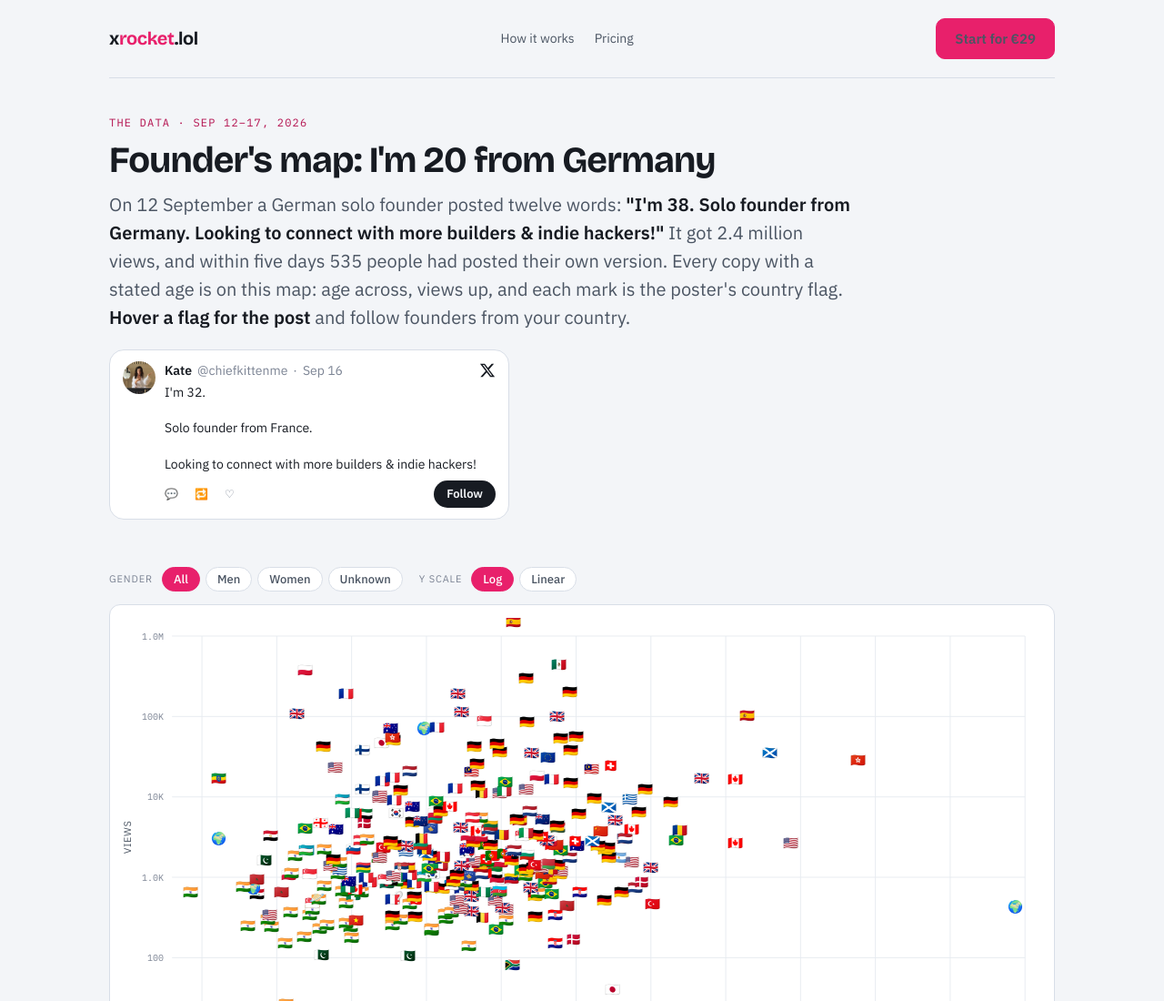
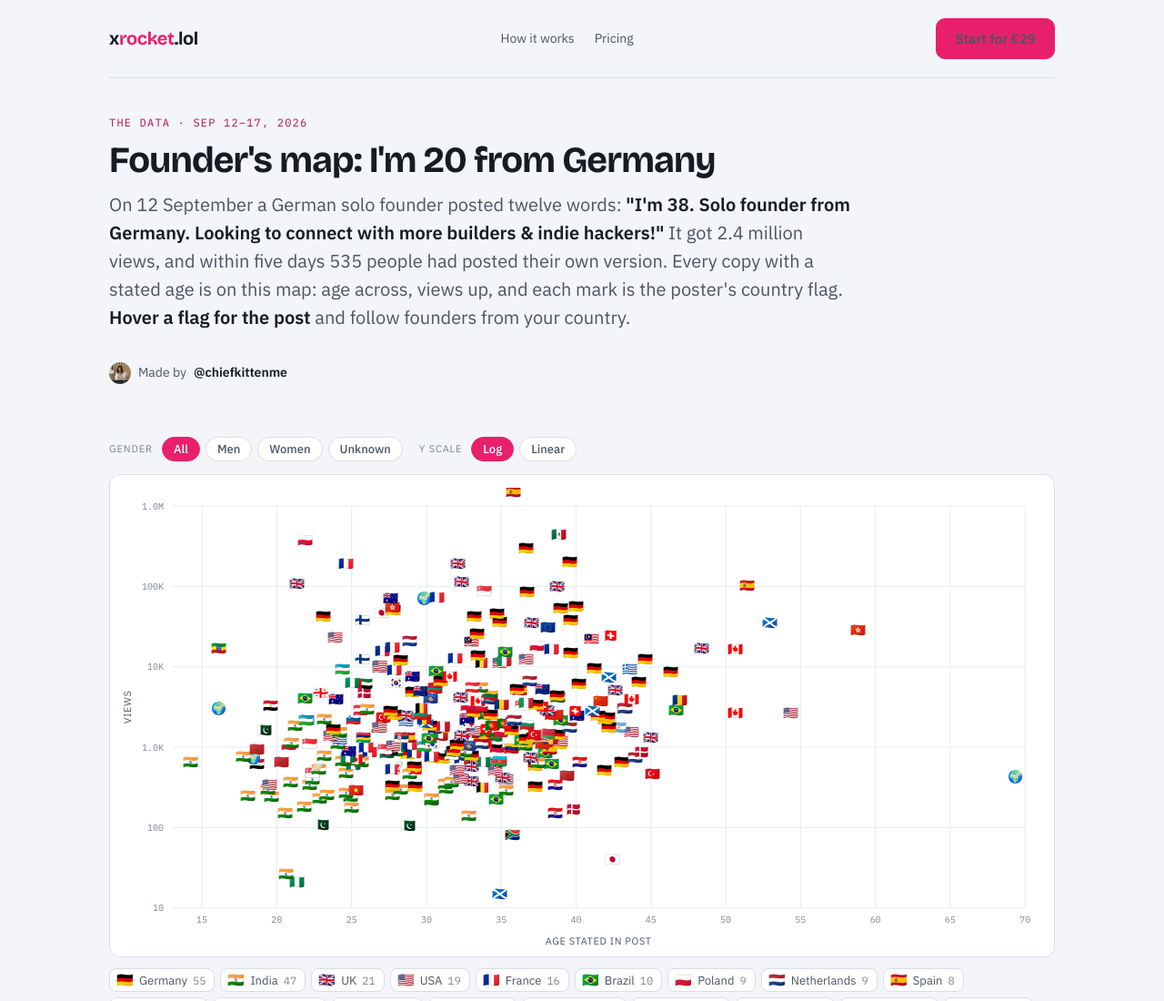
Before and after one commit to todooo/xgrowth, a website: page graph.html in a window 1280 px wide. Shown: the top 1100 px of the page at 91% size. Drawn offline with nearby package versions, Linux system fonts and the light colour scheme.

Commit message:
Map: replace X card with small made-by line
Co-Authored-By: Claude Fable 5.1 <noreply@anthropic.com>

```diff
--- a/graph.html
+++ b/graph.html
@@ -82,14 +82,7 @@ svg{width:100%;height:auto;display:block;font-family:"IBM Plex Mono",monospace}
 <section style="padding-block:40px 0"><div class="eyebrow">The data · Sep 12–17, 2026</div>
 <h1 class="g" style="margin-top:10px">Founder's map: I'm 20 from Germany</h1>
 <p class="lede g" style="margin-top:12px">On 12 September a German solo founder posted twelve words: <b>"I'm 38. Solo founder from Germany. Looking to connect with more builders &amp; indie hackers!"</b> It got 2.4 million views, and within five days 535 people had posted their own version. Every copy with a stated age is on this map: age across, views up, and each mark is the poster's country flag. <b>Hover a flag for the post</b> and follow founders from your country.</p>
-<a class="xpost" href="https://x.com/chiefkittenme" target="_blank" rel="noopener">
-  <img class="av" src="avatar.jpg" alt="Kate">
-  <div class="xbody">
-    <div class="xhead"><b>Kate</b><span class="xhandle">@chiefkittenme</span><span class="xdot">·</span><span class="xtime">Sep 16</span><svg class="xlogo" viewBox="0 0 24 24" aria-hidden="true"><path d="M18.244 2.25h3.308l-7.227 8.26 8.502 11.24H16.17l-5.214-6.817L4.99 21.75H1.68l7.73-8.835L1.254 2.25H8.08l4.713 6.231zm-1.161 17.52h1.833L7.084 4.126H5.117z"/></svg></div>
-    <p>I'm 32.<br><br>Solo founder from France.<br><br>Looking to connect with more builders &amp; indie hackers!</p>
-    <div class="xfoot"><span>💬</span><span>🔁</span><span>♡</span><span class="xfollow">Follow</span></div>
-  </div>
-</a>
+<a class="madeby" href="https://x.com/chiefkittenme" target="_blank" rel="noopener"><img class="av" src="avatar.jpg" alt="">Made by <b>@chiefkittenme</b></a>
 <div class="stat" id="stat"></div>
 <div class="controls">
   <div class="group"><span class="lbl">Gender</span>
--- a/style.css
+++ b/style.css
@@ -131,3 +131,4 @@ footer a{color:var(--muted)}
 @media (max-width:600px){.xpost{padding:14px}.xfoot{gap:14px}}
 .tip .open{margin-top:8px;color:var(--hot-ink);font-weight:600}
 @media (max-width:640px){.card{overflow-x:auto;-webkit-overflow-scrolling:touch}#chart{min-width:760px;display:block}.tip{max-width:260px}}
+.madeby{display:inline-flex;align-items:center;gap:8px;margin:14px 0 0;font-size:14px;color:var(--ink-2);text-decoration:none}.madeby .av{width:24px;height:24px;border-radius:50%;object-fit:cover}.madeby b{color:var(--ink);font-weight:600}.madeby:hover b{color:var(--hot-ink)}
```
